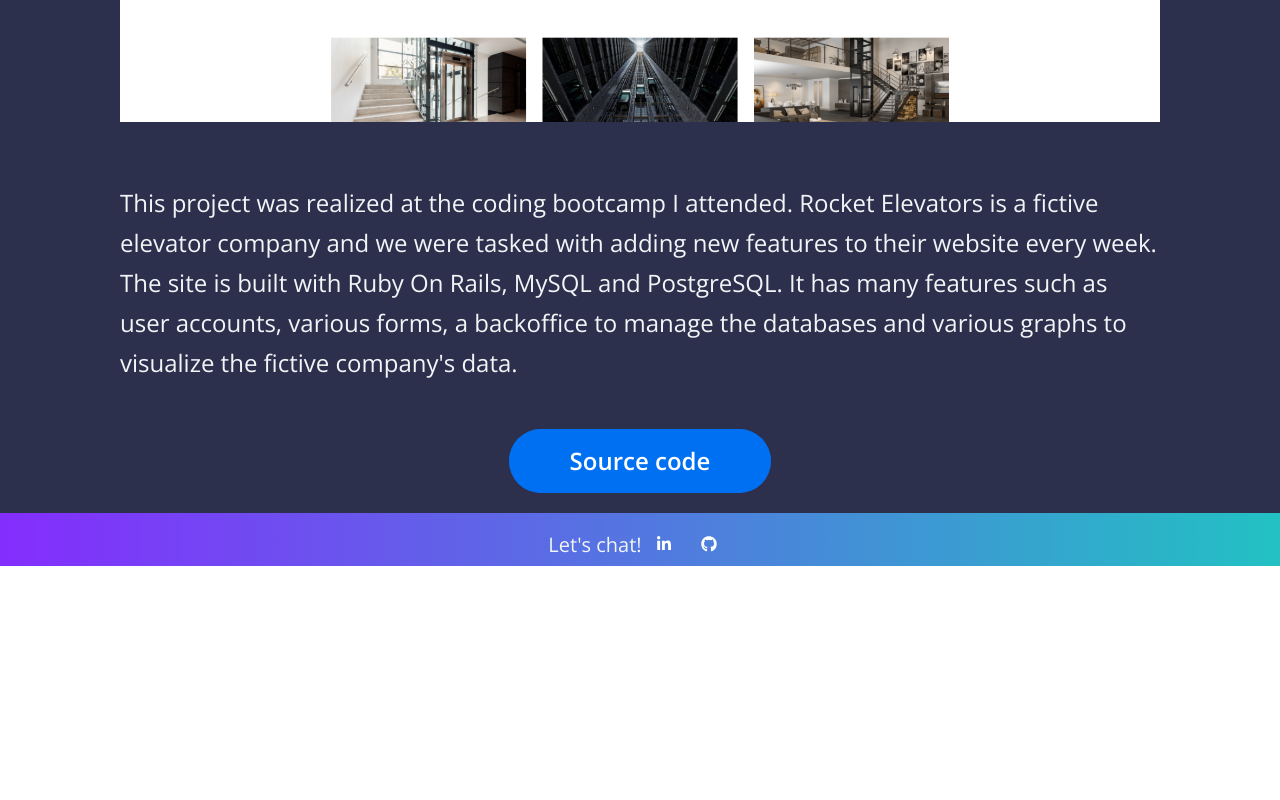
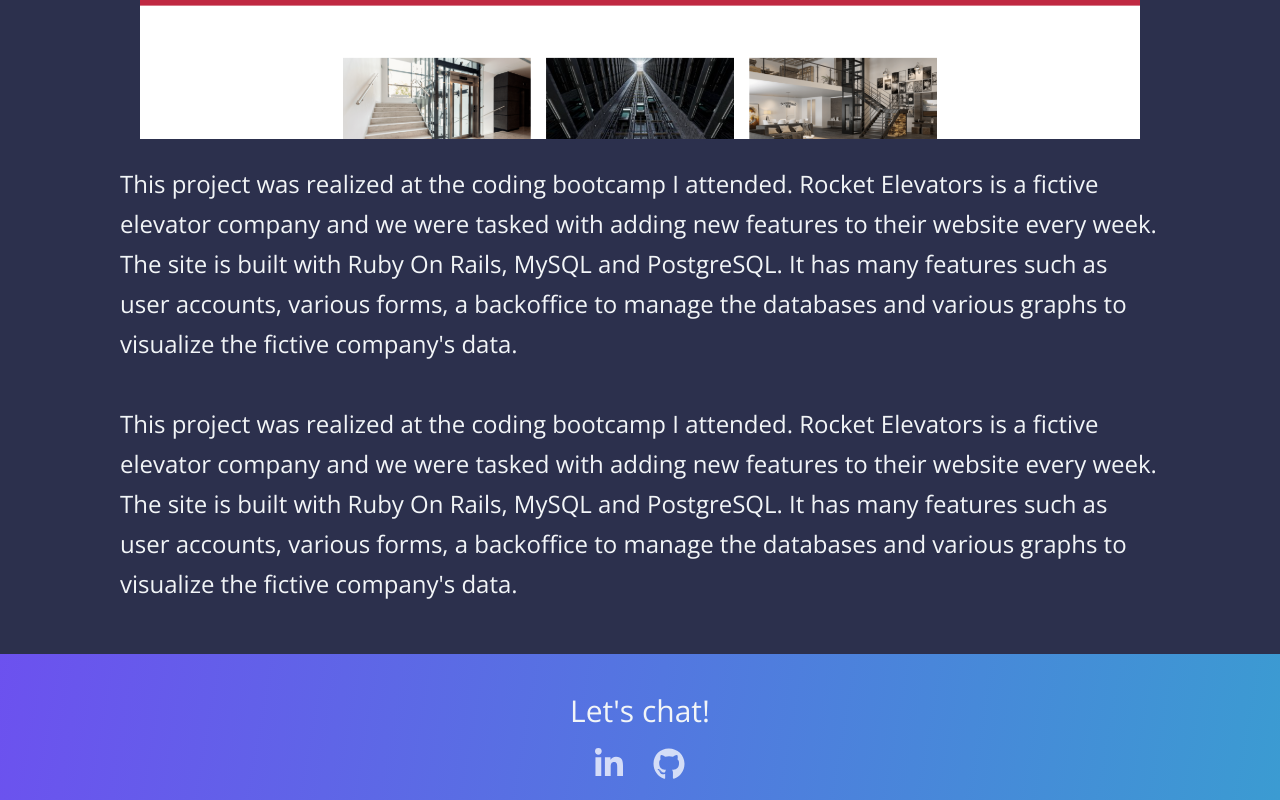
Before and after one commit to WilliamSinclairF/Portfolio-Website, a Next.js app: page /projects/1 in a window 1280 px wide. Shown: the part 734-1534 px from the top of the page. Before the commit the page ends 1300 px from the top, so only its background shows below. Built offline with nearby package versions, Linux system fonts and the light colour scheme.

Commit message:
fixed minor issue with image blurring, tweaked styling a bit and updated readme and some project descriptions

```diff
--- a/components/common/Footer/Footer.jsx
+++ b/components/common/Footer/Footer.jsx
@@ -1,10 +1,17 @@
+import { useState } from 'react';
 import { SocialLinks } from '../SocialLinks';
-import { FooterContainer, FooterText } from './FooterStyles';
+import { FooterContainer, FooterText, OnHoverEmojiContainer } from './FooterStyles';
 
 export const Footer = () => {
+  const [showEmoji, setShowEmoji] = useState(false);
+  const handleShowEmoji = (isShown) => {
+    setShowEmoji(isShown);
+  };
   return (
-    <FooterContainer>
-      <FooterText>Let&apos;s chat!</FooterText>
+    <FooterContainer onMouseEnter={() => handleShowEmoji(true)}>
+      <FooterText>
+        Let&apos;s chat! <OnHoverEmojiContainer show={showEmoji}>👋</OnHoverEmojiContainer>
+      </FooterText>
       <SocialLinks />
     </FooterContainer>
   );
--- a/components/common/Footer/FooterStyles.js
+++ b/components/common/Footer/FooterStyles.js
@@ -2,16 +2,69 @@ import styled from 'styled-components';
 
 export const FooterContainer = styled.footer`
   width: 100%;
-  background: linear-gradient(to left, rgba(34, 193, 195, 1), rgba(132, 45, 253, 1));
-  padding: 1rem;
-  padding-top: 2rem;
+  padding: 2rem;
   display: flex;
+  flex-direction: column;
   justify-content: center;
   align-items: center;
+  background: linear-gradient(280deg, #22c1c3, #842dfd);
+  background-size: 200% 200%;
+  -webkit-animation: animation 5s ease infinite;
+  -moz-animation: animation 5s ease infinite;
+  animation: animation 5s ease infinite;
+  transition: 0.4s ease;
+
+  @-webkit-keyframes animation {
+    0% {
+      background-position: 0% 0%;
+    }
+    50% {
+      background-position: 100% 54%;
+    }
+    100% {
+      background-position: 0% 47%;
+    }
+  }
+  @-moz-keyframes animation {
+    0% {
+      background-position: 0% 47%;
+    }
+    50% {
+      background-position: 100% 54%;
+    }
+    100% {
+      background-position: 0% 47%;
+    }
+  }
+  @keyframes animation {
+    0% {
+      background-position: 0% 47%;
+    }
+    50% {
+      background-position: 100% 54%;
+    }
+    100% {
+      background-position: 0% 47%;
+    }
+  }
+
+  &:hover {
+    background: linear-gradient(to left, rgba(34, 193, 195, 1), rgba(132, 45, 253, 1));
+  }
 `;
 
 export const FooterText = styled.p`
-  margin: 0px;
-  padding: 0px;
-  font-size: 20px;
+  margin: 1rem;
+  padding: 1rem;
+  font-size: 30px;
+
+  @media ${(props) => props.theme.breakpoints.md} {
+    font-size: 26px;
+  }
 `;
+
+export const OnHoverEmojiContainer = styled.span`
+  display: ${(props) => (props.show ? 'inline' : 'none')};
+  position: absolute;
+  transition: 0.4s ease;
+`;
--- a/components/common/Navbar/NavbarStyles.js
+++ b/components/common/Navbar/NavbarStyles.js
@@ -5,7 +5,6 @@ export const NavContainer = styled.nav`
   align-items: center;
   justify-content: center;
   width: 100%;
-  padding: 1rem;
   padding-top: 2rem;
 `;
 
--- a/components/common/SocialLinks.jsx
+++ b/components/common/SocialLinks.jsx
@@ -4,24 +4,34 @@ import React from 'react';
 import styled from 'styled-components';
 
 const Link = styled.a`
-  height: 45px;
-  color: white;
+  color: rgba(255, 255, 255, 0.75);
   margin: 0rem 1.5rem;
-
+  transition: 0.4s ease;
+  &:hover {
+    color: #fff;
+    opacity: 1;
+    cursor: pointer;
+  }
   @media ${(props) => props.theme.breakpoints.sm} {
     height: 25px;
   }
 `;
 
+const LinksContainer = styled.div`
+  display: flex;
+  justify-content: center;
+  align-items: center;
+`;
+
 export const SocialLinks = () => {
   return (
-    <div>
+    <LinksContainer>
       <Link href="https://www.linkedin.com/in/williamsinclairf/" target="_blank" rel="noreferrer">
-        <FontAwesomeIcon icon={faLinkedinIn} />
+        <FontAwesomeIcon icon={faLinkedinIn} size="2x" />
       </Link>
       <Link href="https://github.com/WilliamSinclairF" target="_blank" rel="noreferrer">
-        <FontAwesomeIcon icon={faGithub} />
+        <FontAwesomeIcon icon={faGithub} size="2x" />
       </Link>
-    </div>
+    </LinksContainer>
   );
 };
--- a/constants/constants.js
+++ b/constants/constants.js
@@ -1,6 +1,5 @@
 import rocketElevators from '../public/images/rocket elevators 1.png';
 import superPosFrontEnd from '../public/images/react-pos-frontend.png';
-import superPosBackEnd from '../public/images/nodejs-original-wordmark.svg';
 
 export const projects = [
   {
@@ -15,7 +14,7 @@ export const projects = [
   {
     id: 2,
     name: 'Super POS - Frontend',
-    shortDescription: 'A point of sale made in React',
+    shortDescription: 'A point of sale made in React (WIP)',
     description:
       'Super POS is a cloud based point of sale built with React, NodeJS, TypeScript and Firebase. Businesses can use it to track their sales, inventory and manage different stores under the same account. It is currently still a work in progress but accounts and sales are functional.',
     tags: ['React', 'TypeScript'],
@@ -26,7 +25,7 @@ export const projects = [
   {
     id: 3,
     name: 'Super POS - Backend',
-    shortDescription: 'The NodeJS backend of the point of sale project',
+    shortDescription: 'The NodeJS backend of the point of sale project (WIP)',
 
     description:
       'This is the backend for the Super point of sale project. It uses a Postgres database as well as firebase for user authentication. TypeORM was used to speed up development.',
@@ -39,8 +38,14 @@ export const projects = [
     id: 4,
     name: 'This website!',
     shortDescription: 'NextJS for speed and SEO, featuring styled-components and dynamic routes',
-    description:
-      'NextJS was used over vanila React to help with SEO and because I had wanted to try it out for a while. I may also add a blog later down the line so it was an overall good fit for this project.',
+    description: '',
+    paragraphs: [
+      `NextJS was used to help with SEO and minimize the amount of extra stuff that the client needs to run to make things as snappy as possible. With that said, I also just felt like giving it a try since I had heard a lot about it and I'm glad I did as I had a fun time understanding it's tooling and the things it does differently compared to vanila React.`,
+      ,
+      `I opted to use Styled Components instead of a css library like Bootstrap and others or plain CSS because I love the developer experience that it provides. It just feels more natural to me to use components instead of classes. The project initially started with regular CSS but after a bit, I decided to scrap everything and made the switch and I haven't looked back since!`,
+      ,
+      `Vercel was used for hosting mainly due to it's current $0 price tag but the painless deployment experience is certainly a great plus.`,
+    ],
     tags: ['React', 'NextJS', 'styled-components'],
     image: '/images/nextjs-original-wordmark.svg',
     github: 'https://github.com/WilliamSinclairF/portfolio-website',
--- a/pages/projects/[id].jsx
+++ b/pages/projects/[id].jsx
@@ -30,7 +30,7 @@ const Container = styled.div`
   justify-content: center;
   flex-wrap: wrap;
   margin-bottom: 1rem;
-  height: auto;
+  height: 100%;
 `;
 
 const ProjectDetailPage = ({ project }) => {
@@ -41,16 +41,21 @@ const ProjectDetailPage = ({ project }) => {
         <Section>
           <Container>
             <SectionTitle>{project.name}</SectionTitle>
+            <Button href={project.github}>Source code</Button>
             <Image
               src={project.image}
-              height="800"
-              width="1200"
+              height="600"
+              width="1000"
               objectFit="contain"
-              placeholder="blur"
+              placeholder={typeof project.image !== 'string' && 'blur'}
               alt="Project image"
             />
+            {project.paragraphs ? (
+              project.paragraphs.map((paragraph) => <SectionText>{paragraph}</SectionText>)
+            ) : (
+              <SectionText>{project.description}</SectionText>
+            )}
             <SectionText>{project.description}</SectionText>
-            <Button href={project.github}>Source code</Button>
           </Container>
         </Section>
       </Layout>
--- a/styles/GlobalComponents.js
+++ b/styles/GlobalComponents.js
@@ -31,18 +31,17 @@ export const SectionText = styled.p`
   font-size: 24px;
   line-height: 40px;
   font-weight: 300;
-  padding-bottom: 3.6rem;
+  padding-bottom: 3rem;
+  margin-bottom: 1rem;
   color: ${(props) => (props.fontColor ? props.fontColor : props.theme.colors.primary2)};
   @media ${(props) => props.theme.breakpoints.md} {
     max-width: 670px;
     font-size: 20px;
     line-height: 32px;
-    padding-bottom: 24px;
   }
   @media ${(props) => props.theme.breakpoints.sm} {
     font-size: 16px;
     line-height: 24px;
-    padding-bottom: 16px;
   }
 `;
 
```
Also changed, not shown: 1 other file (tests, documents, lock files or other folders).
